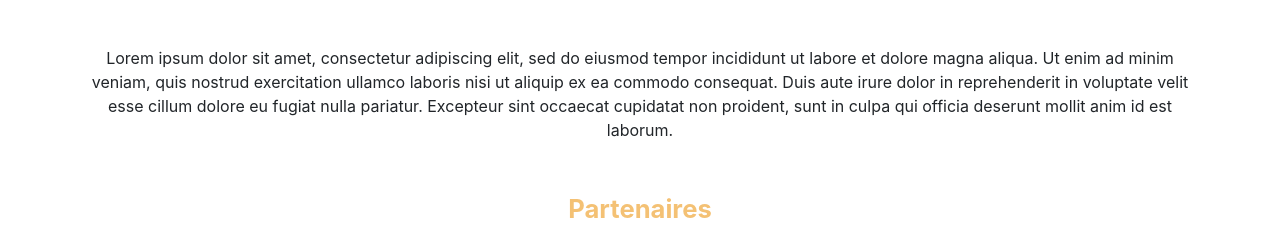
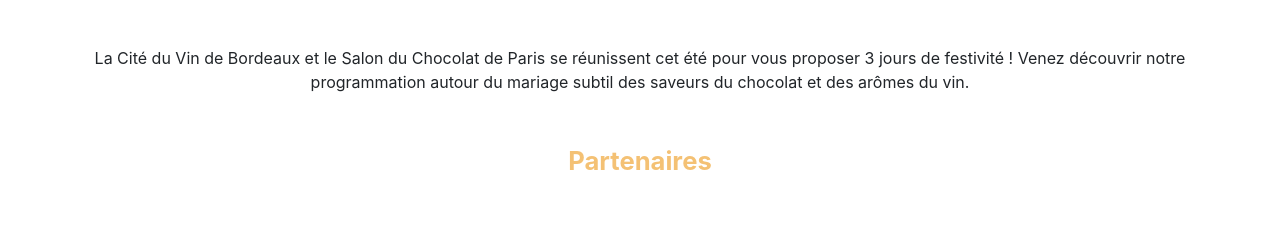
Before and after one commit to MLFLB/Wine-Chocolate, a plain HTML site: page index.html in a window 1280 px wide. Shown: the part 571-800 px from the top of the page. Drawn offline with nearby package versions, Linux system fonts and the light colour scheme; a web font is replaced by a local one.

Commit message:
modification du texte intro

```diff
--- a/index.html
+++ b/index.html
@@ -104,10 +104,7 @@
     <div class="container my-5">
 
         <center>
-            <p>Lorem ipsum dolor sit amet, consectetur adipiscing elit, sed do eiusmod tempor incididunt ut labore et dolore
-                magna aliqua. Ut enim ad minim veniam, quis nostrud exercitation ullamco laboris nisi ut aliquip ex ea commodo
-                consequat. Duis aute irure dolor in reprehenderit in voluptate velit esse cillum dolore eu fugiat nulla pariatur.
-                Excepteur sint occaecat cupidatat non proident, sunt in culpa qui officia deserunt mollit anim id est laborum.</p>
+            <p>La Cité du Vin de Bordeaux et le Salon du Chocolat de Paris se réunissent cet été pour vous proposer 3 jours de festivité ! Venez découvrir notre programmation autour du mariage subtil des saveurs du chocolat et des arômes du vin.</p>
         </center>
     </div>
     <center>
```
